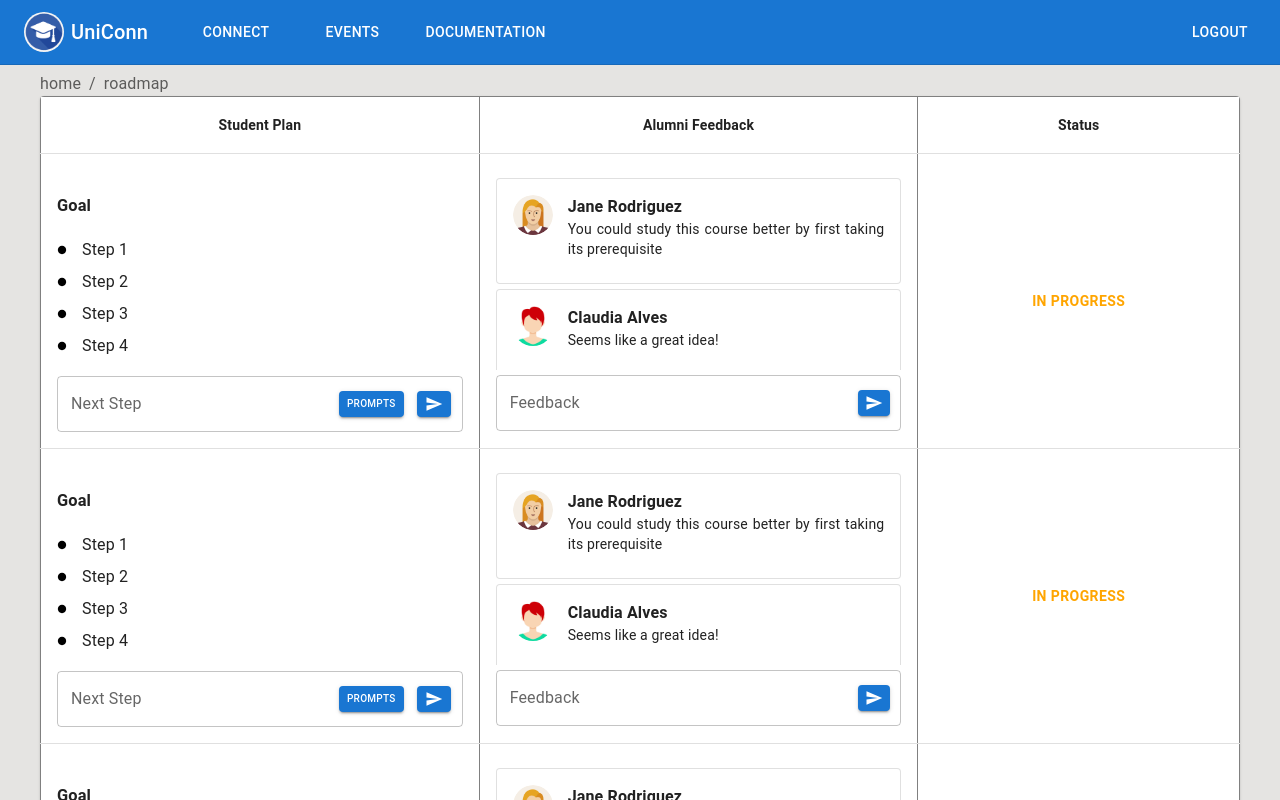
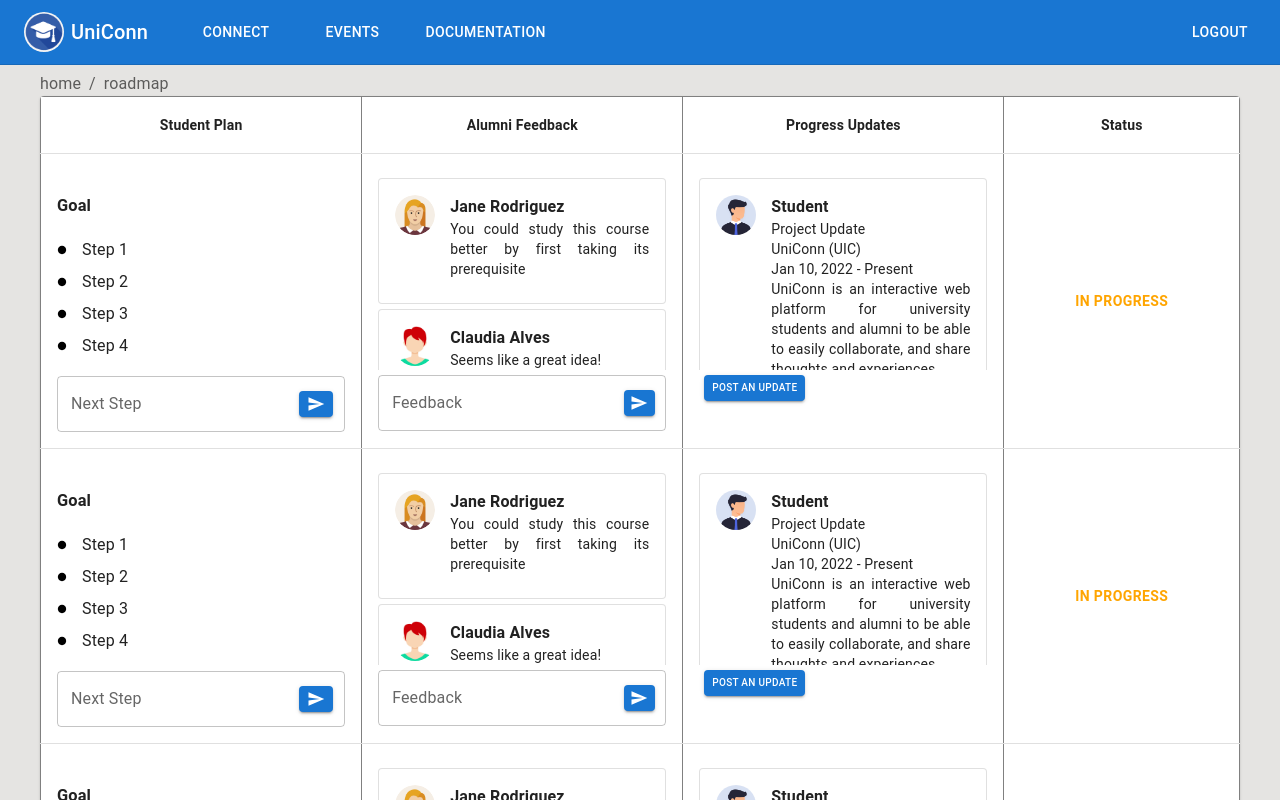
Before and after one commit to Jason10897/UniConn, a React (Create React App) app: page /roadmap in a window 1280 px wide. Shown: the top 800 px of the page. Built offline with nearby package versions, Linux system fonts and the light colour scheme; what react-swipeable-views-utils would draw is missing.

Commit message:
Progress Updates column updated in roadmap

```diff
--- a/src/components/roadmap/PlanStructure.jsx
+++ b/src/components/roadmap/PlanStructure.jsx
@@ -3,10 +3,12 @@
 import StudentPlan from "./StudentPlan";
 import AlumniFeedback from "./AlumniFeedback";
 import Status from "./Status";
+import UpdatesFeed from "./UpdatesFeed";
 
 export default function PlanStructure() {
   const [stepText, setStepText] = useState('');
   const [feedbackText, setFeedbackText] = useState('');
+  const [updateText, setUpdateText] = useState('');
 
   const [plan, setStep] = useState([
     { id: 1, text: "Step 1" },
@@ -30,6 +32,15 @@
     { id: 3, name: "Jane Rodriguez", feedback: "You could study this course better by first taking its prerequisite",src:'/images/profilePhoto5.png' },
   ]);
 
+  const [updates,setUpdates]=useState([{
+    id: 1,
+    name: "Student",
+    feedback:
+      "Project Update\nUniConn (UIC)\nJan 10, 2022 - Present\nUniConn is an interactive web platform for university students and alumni to be able to easily collaborate, and share thoughts and experiences.",
+    src:'/images/profilePhoto3.png'
+    },
+]);
+
   const [openPrompts, handlePrompts] = useState(false);
 
   const displayPrompts = () => {
@@ -41,6 +52,7 @@
   }
 
   const [feedbackField, handleFeedback] = useState("");
+  const [updateField, handleUpdate] = useState("");
 
   const [anchorEl, setAnchorEl] = useState(null);
 
@@ -68,6 +80,11 @@
   const editFeedbackText = (event) => {
     setFeedbackText(event.target.value);;
     handleFeedback(event.target.value);
+  };
+
+  const editUpdateText = (event) => {
+    setUpdateText(event.target.value);;
+    handleUpdate(event.target.value);
   };
 
   const clearFeedback = () => {
@@ -128,21 +145,21 @@
       startDateString+=', ';
       startDateString+=String(start_value).slice(11,15);
       if(!enable_date){
-        str+=startDateString+" - Present"
+        str+=startDateString+" - Present\n"
       }
       else if(end_value!=null){
-        str+=startDateString+' - '+String(end_value).slice(4,10)+', '+String(end_value).slice(11,15);
+        str+=startDateString+' - '+String(end_value).slice(4,10)+', '+String(end_value).slice(11,15)+'\n';
       }
     }
     if(details!=null){
-      str+="\n"+details;
+      str+=details;
     }
 
 
-    setFeedback([
-      ...alumni,
+    setUpdates([
+      ...updates,
       {
-        id: alumni.slice(-1)[0].id + 1,
+        id: updates.slice(-1)[0].id + 1,
         name: "Student",
         feedback: str,
         src:'/images/profilePhoto3.png'
@@ -160,10 +177,6 @@
             value={stepField}
             edit={editStepText}
             add={addStep}
-            openPrompts={openPrompts}
-            displayPrompts={displayPrompts}
-            hidePrompts={hidePrompts}
-            addPrompts={addPrompts}
           ></StudentPlan>
         </TableCell>
         <TableCell sx={{ maxWidth: 300, verticalAlign: "top" }}>
@@ -173,6 +186,18 @@
             edit={editFeedbackText}
             add={addFeedback}
           ></AlumniFeedback>
+        </TableCell>
+        <TableCell sx={{ maxWidth: 300, verticalAlign: "top" }}>
+          <UpdatesFeed
+            update={updates}
+            // value={updateField}
+            // edit={editUpdateText}
+            add={addFeedback}
+            openPrompts={openPrompts}
+            displayPrompts={displayPrompts}
+            hidePrompts={hidePrompts}
+            addPrompts={addPrompts}
+          ></UpdatesFeed>
         </TableCell>
         <TableCell sx={{ minWidth: 220, maxWidth: 300, textAlign: "center" }}>
           <Status
--- a/src/components/roadmap/Roadmap.js
+++ b/src/components/roadmap/Roadmap.js
@@ -15,6 +15,7 @@
             <TableRow>
               <TableCell align="center" sx={{fontWeight: "bold"}}>Student Plan</TableCell>
               <TableCell align="center" sx={{fontWeight: "bold"}}>Alumni Feedback</TableCell>
+              <TableCell align="center" sx={{fontWeight: "bold"}}>Progress Updates</TableCell>
               <TableCell align="center" sx={{fontWeight: "bold"}}>Status</TableCell>
             </TableRow>
           </TableHead>
--- a/src/components/roadmap/StudentPlan.jsx
+++ b/src/components/roadmap/StudentPlan.jsx
@@ -10,7 +10,6 @@
   InputAdornment,
 } from "@mui/material";
 import CircleIcon from "@mui/icons-material/Circle";
-import Prompt from "./Prompt";
 import SendIcon from "@mui/icons-material/Send";
 import { styled } from "@mui/material/styles";
 
@@ -27,12 +26,6 @@
   minWidth: "10px",
   maxWidth: "40px",
   marginRight: -10,
-}));
-
-const PromptButton = styled(Button)(({ theme }) => ({
-  minWidth: "10px",
-  maxWidth: "70px",
-  margin: 5,
 }));
 
 export default function StudentPlan(props) {
@@ -62,21 +55,6 @@
           endAdornment: (
             <>
               <InputAdornment position="start">
-                <PromptButton
-                  size="small"
-                  variant="contained"
-                  onClick={props.displayPrompts}
-                  sx={{ fontSize: "10px", lineHeight: "10px", padding: 1 }}
-                >
-                  Prompts
-                </PromptButton>
-                <Prompt
-                  openPrompts={props.openPrompts}
-                  hidePrompts={props.hidePrompts}
-                  addPrompts={props.addPrompts}
-                ></Prompt>
-              </InputAdornment>
-              <InputAdornment position="start">
                 <SendButton
                   size="small"
                   variant="contained"
--- /dev/null
+++ b/src/components/roadmap/UpdatesFeed.jsx
@@ -0,0 +1,63 @@
+import React from "react";
+import {
+  Box,
+  List,
+  Avatar,
+  Card,
+  CardContent,
+  Typography,
+  TextField,
+  Button,
+  InputAdornment,
+} from "@mui/material";
+import SendIcon from "@mui/icons-material/Send";
+import { styled } from "@mui/material/styles";
+import Prompt from "./Prompt";
+
+const PromptButton = styled(Button)(({ theme }) => ({
+    minWidth: "10px",
+    maxWidth: "400px",
+    margin: 5,
+  }));
+
+export default function UpdatesFeed(props) {
+  return (
+    <Box sx={{ width: "100%", bgcolor: "background.paper" }}>
+      <List sx={{ minHeight: 200, maxHeight: 200, overflow: "auto" }}>
+        {[...props.update].reverse().map((item) => {
+          return (
+            <Card key={item.id} variant="outlined" sx={{ marginBottom: "5px" }}>
+              <CardContent sx={{ display: "flex", flexDirection: "row" }}>
+                <Avatar src={item.src}></Avatar>
+                <Box sx={{ marginLeft: "15px" }}>
+                  <Typography sx={{ fontWeight: "bold" }}>
+                    {item.name}
+                  </Typography>
+                  <Typography
+                    sx={{ maxWidth: 1, textAlign: "justify", whiteSpace:"pre-line" }}
+                    variant="body2"
+                  >
+                    {item.feedback}
+                  </Typography>
+                </Box>
+              </CardContent>
+            </Card>
+          );
+        })}
+      </List>
+      <PromptButton
+                  size="small"
+                  variant="contained"
+                  onClick={props.displayPrompts}
+                  sx={{ fontSize: "10px", lineHeight: "10px", padding: 1}}
+                >
+                  Post an update
+                </PromptButton>
+                <Prompt
+                  openPrompts={props.openPrompts}
+                  hidePrompts={props.hidePrompts}
+                  addPrompts={props.addPrompts}
+                ></Prompt>
+    </Box>
+  )
+}
```
